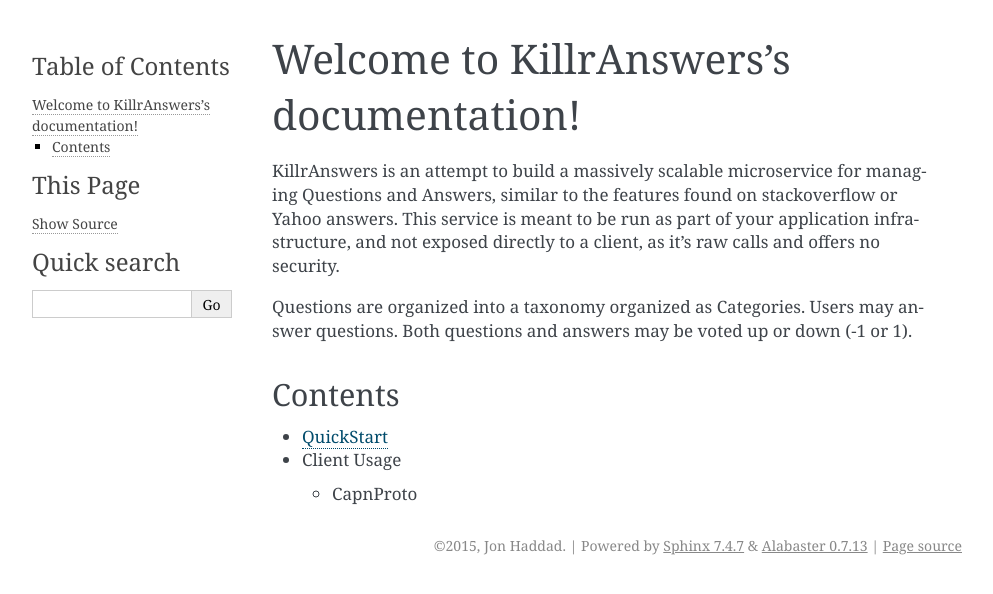
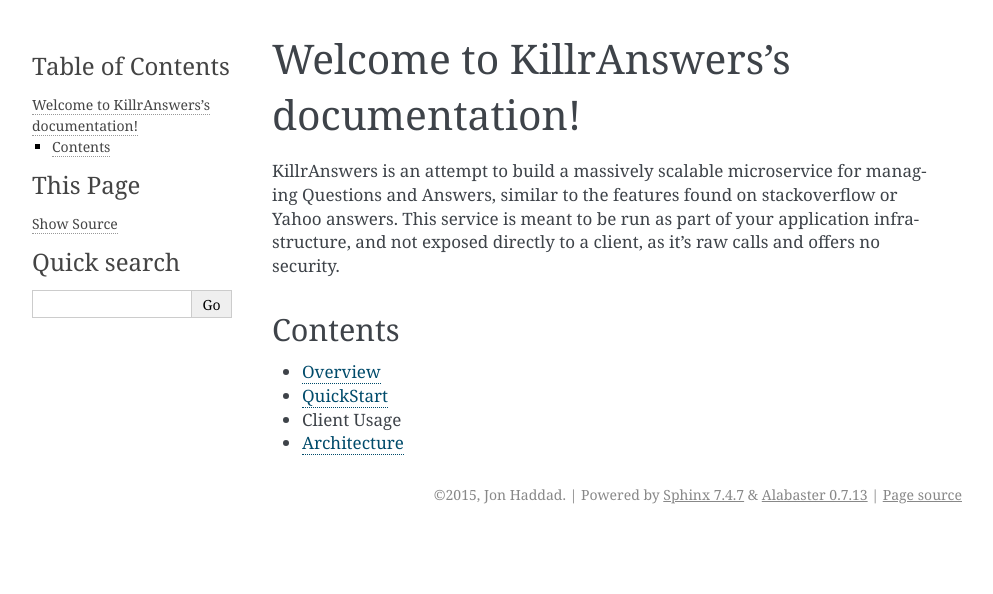
Before and after one commit to rustyrazorblade/killranswers, a Sphinx documentation site: the page built from docs/index.md, in a window 1280 px wide. Shown: the top 594 px of the page, without its empty margins (148-1141 px from the left). Built offline with Sphinx 7.4.7, drawn with Linux system fonts in a browser that asks for light colours.

Commit message:
adding doc structure

```diff
--- a/docs/conf.py
+++ b/docs/conf.py
@@ -295,5 +295,6 @@
     app.add_config_value('recommonmark_config', {
             'url_resolver': lambda url: github_doc_root + url,
             'auto_toc_tree_section': 'Contents',
+            'auto_toc_maxdepth': 2,
             }, True)
     app.add_transform(AutoStructify)
--- a/docs/index.md
+++ b/docs/index.md
@@ -3,12 +3,12 @@
 
 KillrAnswers is an attempt to build a massively scalable microservice for managing Questions and Answers, similar to the features found on stackoverflow or Yahoo answers.  This service is meant to be run as part of your application infrastructure, and not exposed directly to a client, as it's raw calls and offers no security.
 
-Questions are organized into a taxonomy organized as Categories.  Users may answer questions.  Both questions and answers may be voted up or down (-1 or 1).
 
 
 Contents
 --------
 
+* [Overview](overview.md)
 * [QuickStart](quickstart.md)
 * Client Usage
-    * CapnProto
+* [Architecture](architecture.md)
```
Also changed, not shown: docs/architecture.md (added, +14 -0 lines), docs/overview.md (added, +2 -0 lines).
